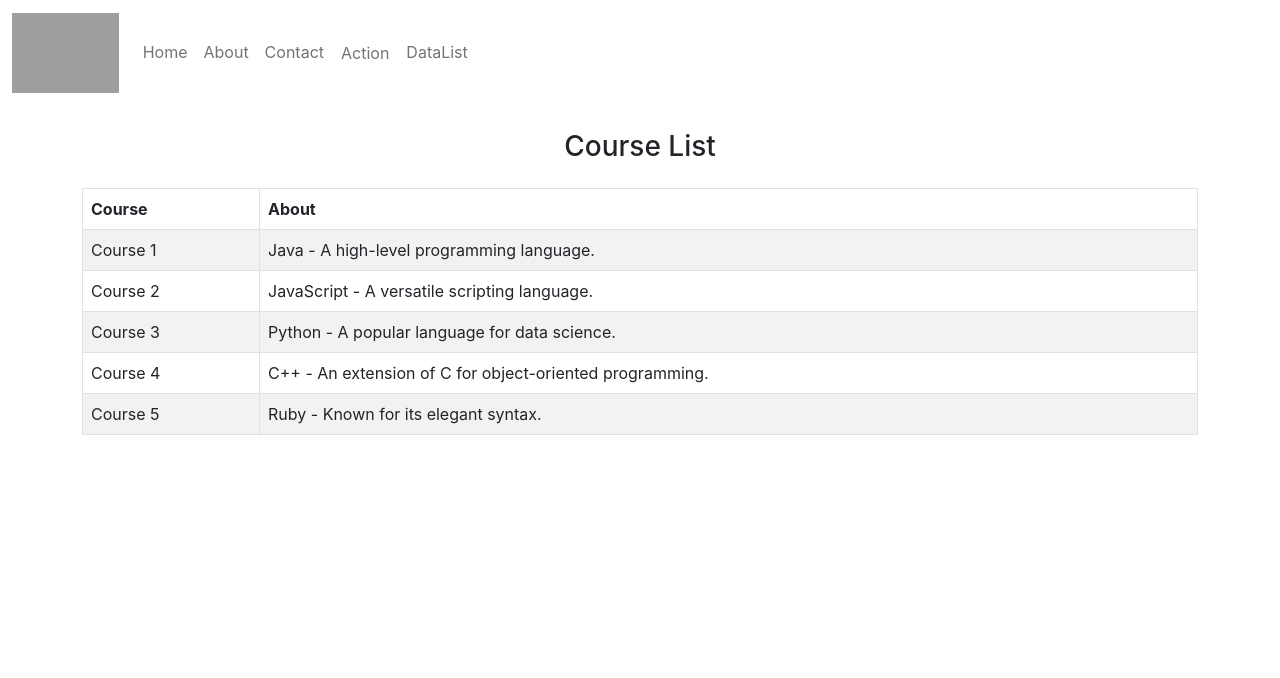
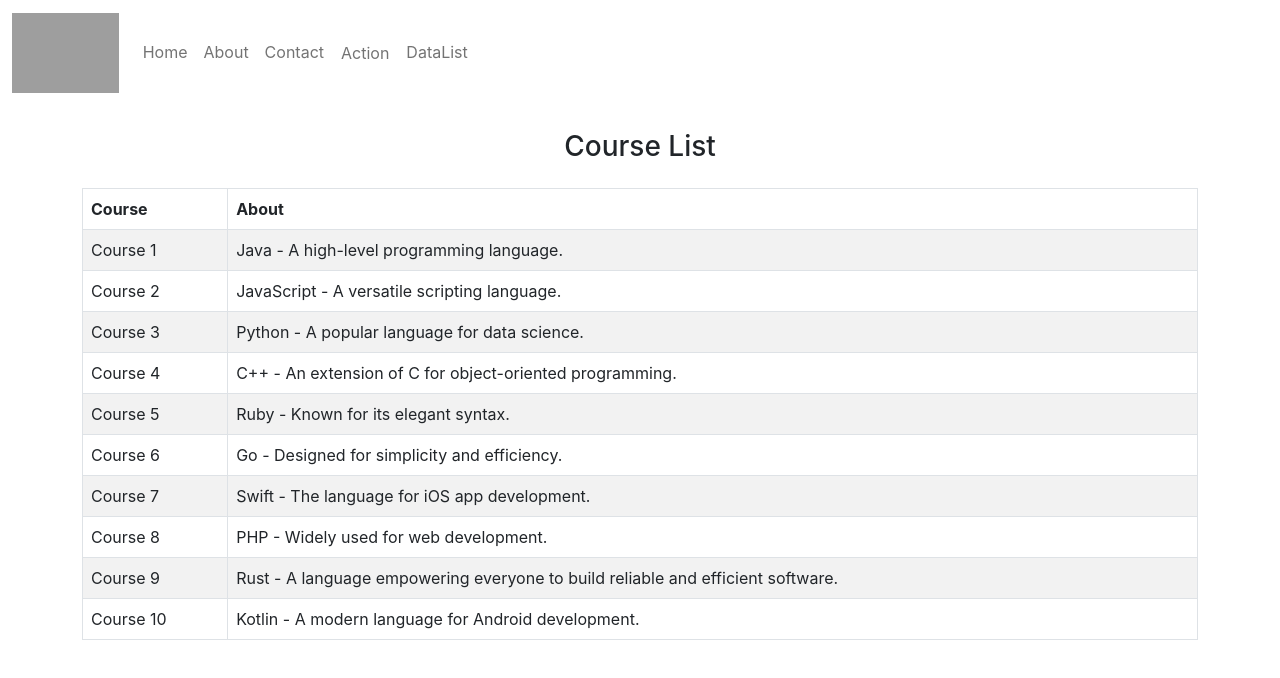
Before and after one commit to Beauty-ku-mari/Frontend-Development, a React (Create React App) app in the folder app/: page /datalist in a window 1280 px wide. Shown: the top 678 px of the page. Built offline with nearby package versions, Linux system fonts and the light colour scheme; grey boxes are pictures that could not be loaded.

Commit message:
Data is not being displayed in a list format

```diff
--- a/app/src/DataList/DataList.jsx
+++ b/app/src/DataList/DataList.jsx
@@ -7,7 +7,11 @@ const DataList = () => {
     { name: 'Course 3', about: 'Python - A popular language for data science.' },
     { name: 'Course 4', about: 'C++ - An extension of C for object-oriented programming.' },
     { name: 'Course 5', about: 'Ruby - Known for its elegant syntax.' },
-
+    { name: 'Course 6', about: 'Go - Designed for simplicity and efficiency.' },
+    { name: 'Course 7', about: 'Swift - The language for iOS app development.' },
+    { name: 'Course 8', about: 'PHP - Widely used for web development.' },
+    { name: 'Course 9', about: 'Rust - A language empowering everyone to build reliable and efficient software.' },
+    { name: 'Course 10', about: 'Kotlin - A modern language for Android development.' },
   ];
 
   return (
```
